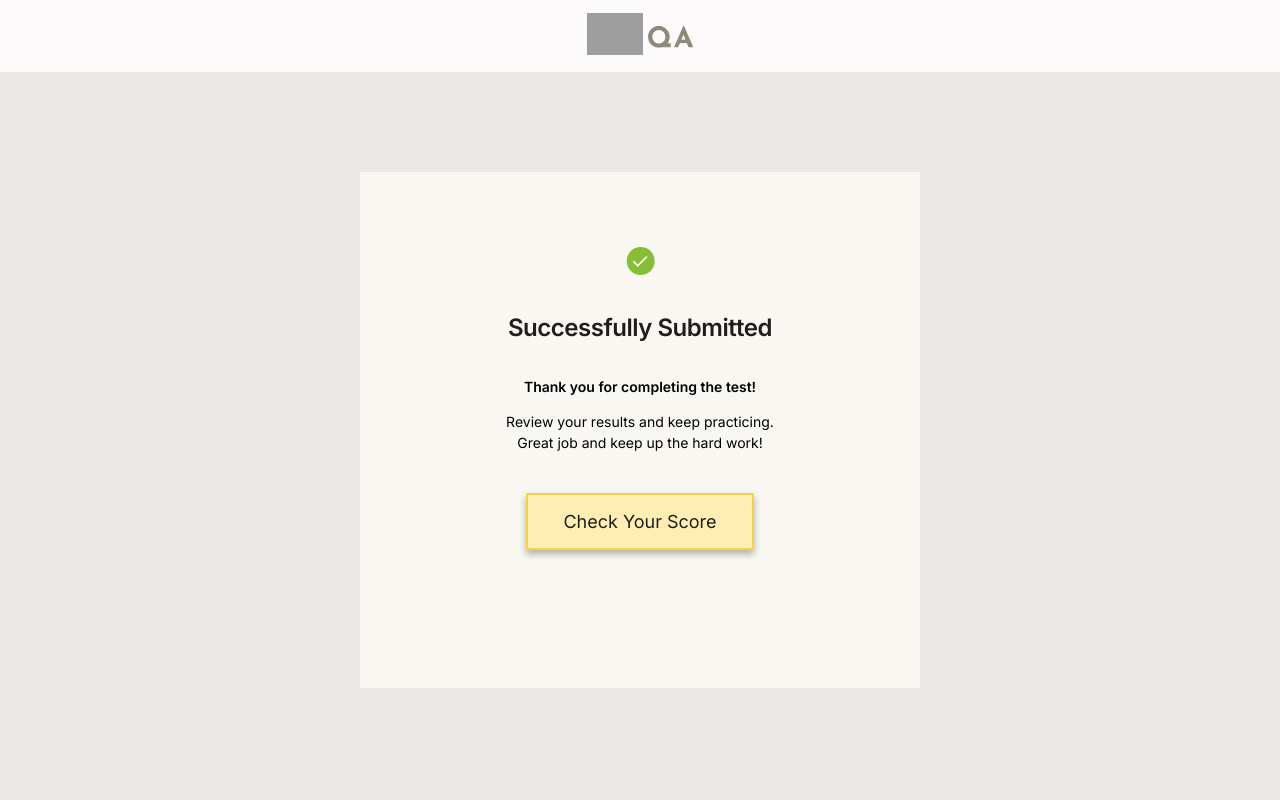
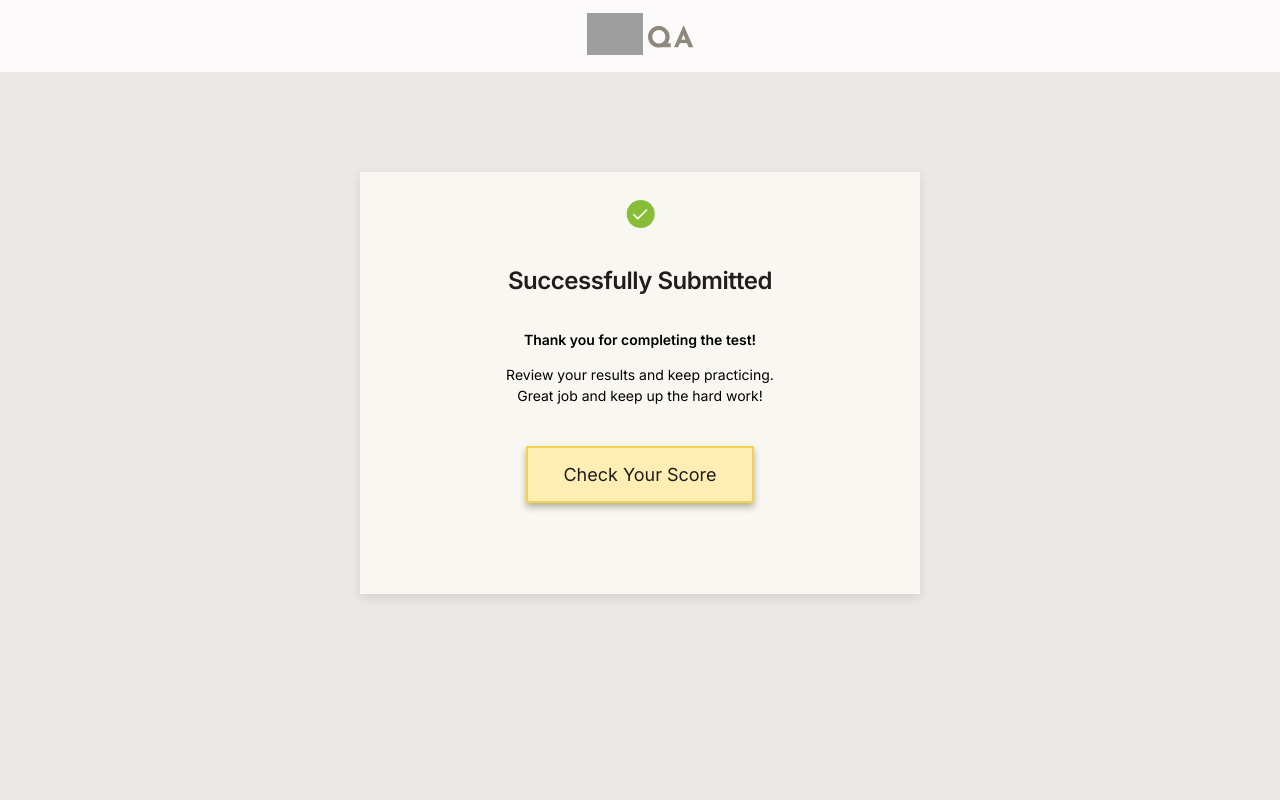
Before and after one commit to tannukumari14/assessment-platform, a Next.js app: page /submit in a window 1280 px wide. Shown: the top 800 px of the page. Built offline with nearby package versions, Linux system fonts and the light colour scheme; grey boxes are pictures that could not be loaded; a web font is replaced by a local one.

Commit message:
submit box from chatgpt

```diff
--- a/app/globals.css
+++ b/app/globals.css
@@ -247,7 +247,7 @@ body {
 
 /* page 3 */
 /* Submit, submit */
-.submit-outer-box{
+/* .submit-outer-box{
   width: 100%;
   margin: auto;
 }
@@ -257,7 +257,7 @@ body {
   height: 422px;
   margin: 75px auto;
   margin: auto;
-}
+} */
 
 /* page4 Scores*/
 .base{
--- a/app/submit/Submit.css
+++ b/app/submit/Submit.css
@@ -1,43 +1,59 @@
+/* .submit-outer-box{
+  width: 560px;
+  margin: auto;
+  margin-bottom: 428px;
+  margin-top: 100px;
+} */
+
+.submit-box {
+  width: 560px;
+  display: flex;
+  flex-direction: column;
+  justify-content: center;
+  align-items: center;
+  height: 422px;
+  margin: auto;
+  text-align: center;
+  background: #F9F7F2;
+  /* box-sizing: border-box; */
+  /* border-radius: 15px; */
+  box-shadow: 0px 4px 10px rgba(0, 0, 0, 0.1);
+  padding: 20px;
+}
+
+
+.submit-outer-box {
+  width: 100%;
+  margin: auto;
+  margin-bottom: 428px;
+  margin-top: 100px;
+}
+
+/* .submit-box {
+  width: 320px;
+  height: 422px;
+  margin: 75px auto;
+  padding: 20px;
+  background: #F9F7F2;
+  border-radius: 15px;
+  box-shadow: 0px 4px 10px rgba(0, 0, 0, 0.1);
+  text-align: center;
+  box-sizing: border-box;
+} */
+
+@media (max-width: 567px) {
+  .submit-box {
+    width: 320px;
+    height: 422px;
+  }
+}
+
 body,
 html {
     overflow-x: hidden;
 }
-/*
-.submit-box {
-  display: flex;
-  flex-direction: column;
-  justify-content: center;
-  align-items: center;
-  height: 516px;
-  margin: auto;
-  text-align: center;
-  background:  #F9F7F2;
-  margin-bottom: 428px;
-  margin-top: 100px;
-} */
 
-.submit-outer-box{
-    /* display: flex;
-    justify-content: center;
-    align-items: center; */
-    width: 560px;
-    margin: auto;
-    margin-bottom: 428px;
-    margin-top: 100px;
-    /* min-height: 100vh;  */
-}
 
-.submit-box {
-  display: flex;
-  flex-direction: column;
-  justify-content: center;
-  align-items: center;
-  height: 516px;
-  margin: auto;
-  text-align: center;
-  background: #F9F7F2;
-  margin: auto;
-}
 
 
 .submit-box img {
--- a/app/submit/Submit.js
+++ b/app/submit/Submit.js
@@ -1,3 +1,32 @@
+// import Link from 'next/link';
+// import "./Submit.css";
+
+// const Submit = () => {
+//   return (
+//     <div className='submit-outer-box'>
+//     <div className="submit-box">
+//       <img src="Ellipse1.svg" alt="Decorative Ellipse" />
+//       <img src="group.svg" alt="Group Icon" />
+
+//       <div className="content">
+//         <p className="submit-successfully">Successfully Submitted</p>
+//         <p className="submit-thankyou">Thank you for completing the test!</p>
+//         <p className="submit-review">
+//           Review your results and keep practicing. <br></br>
+//           Great job and keep up the hard work!
+//         </p>
+//       </div>
+
+//       <div className="submit-btn-container">
+//         <Link href="score" className="submit-btn">Check Your Score</Link>
+//       </div>
+//     </div>
+//     </div>
+//   );
+// }
+
+// export default Submit;
+
 import Link from 'next/link';
 import "./Submit.css";
 
@@ -12,7 +41,7 @@ const Submit = () => {
           <p className="submit-successfully">Successfully Submitted</p>
           <p className="submit-thankyou">Thank you for completing the test!</p>
           <p className="submit-review">
-          Review your results and keep practicing. <br></br>
+            Review your results and keep practicing. <br />
             Great job and keep up the hard work!
           </p>
         </div>
```
Lines whose indentation alone changed are shown as unchanged.
